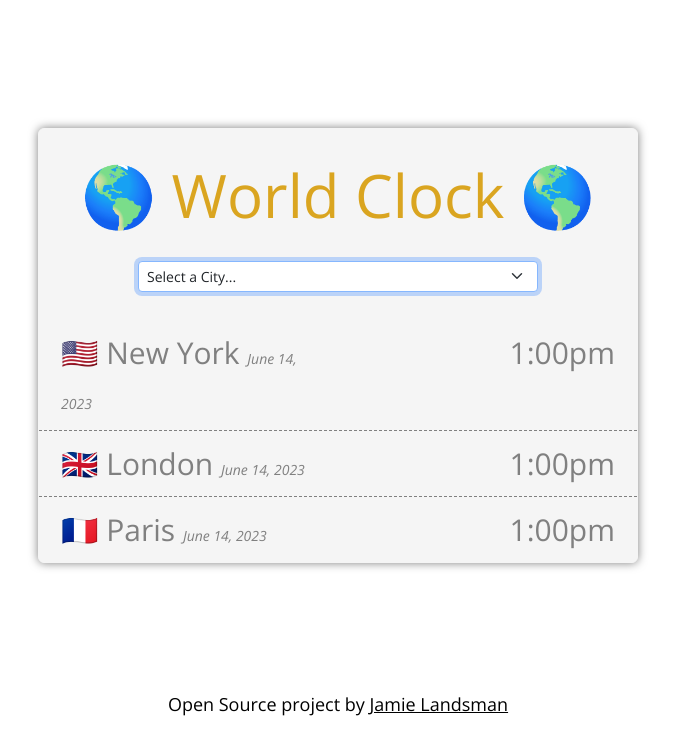
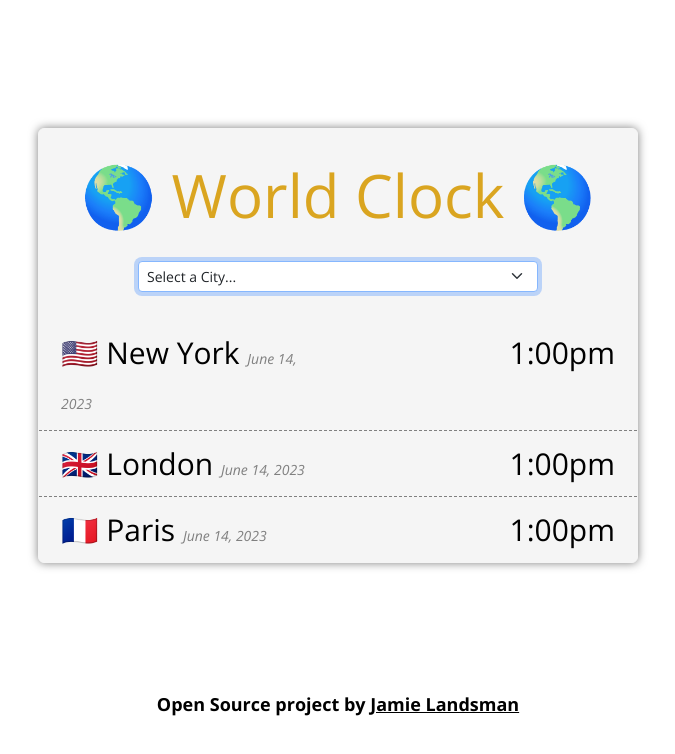
Before and after one commit to jamielandsman/World-clock, a plain HTML site: page index.html in a window 1280 px wide. Shown: the whole page, without its empty margins (302-977 px from the left). Drawn offline with nearby package versions, Linux system fonts and the light colour scheme.

Commit message:
more css changes

```diff
--- a/src/style.css
+++ b/src/style.css
@@ -50,7 +50,7 @@ h1 {
 .cityDisplay {
   padding: 10px;
   display: flex;
-  color: gray;
+  color: black;
   border-bottom: 1px dashed;
   border-color: gray;
   justify-content: space-between;
@@ -75,7 +75,7 @@ footer,
 a {
   font-size: 18px;
   color: black;
-  font-weight: lighter;
+  font-weight: bold;
   padding: 0px;
   margin: 0 auto;
   text-align: center;
```
